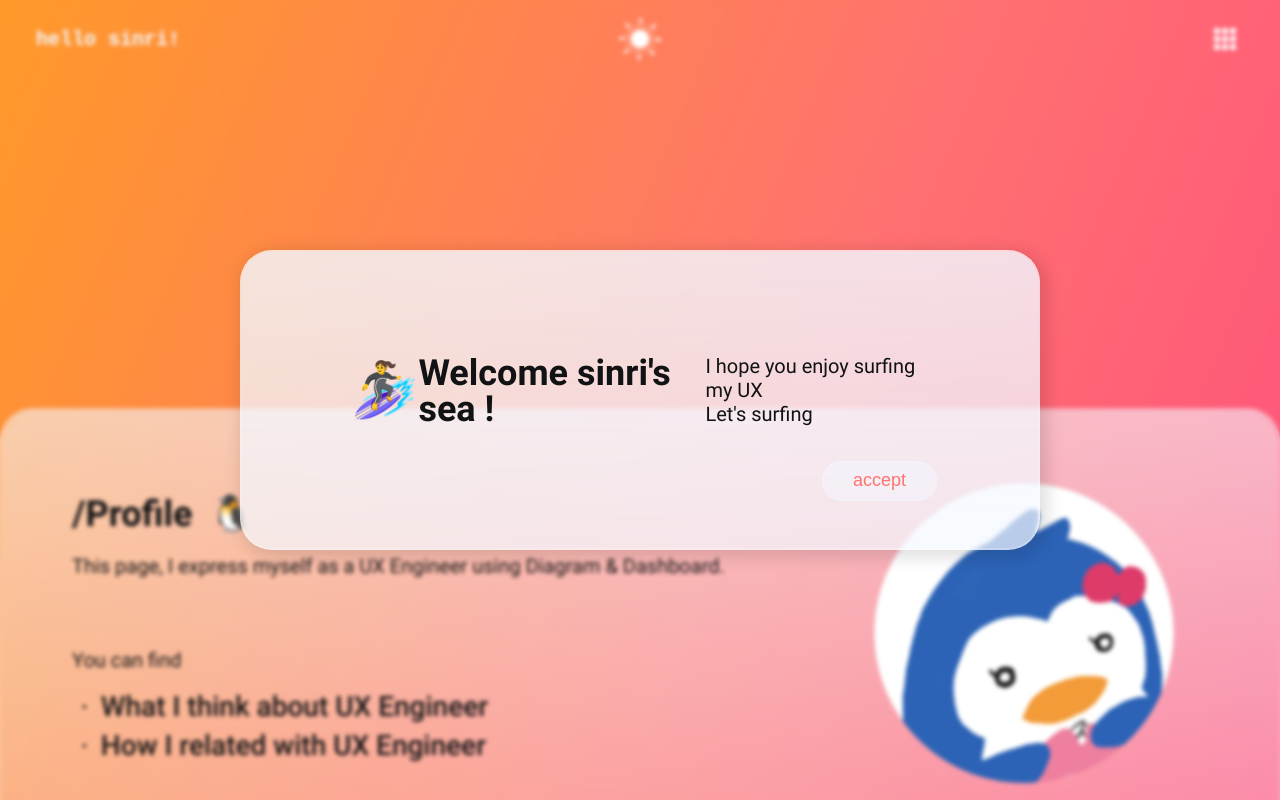
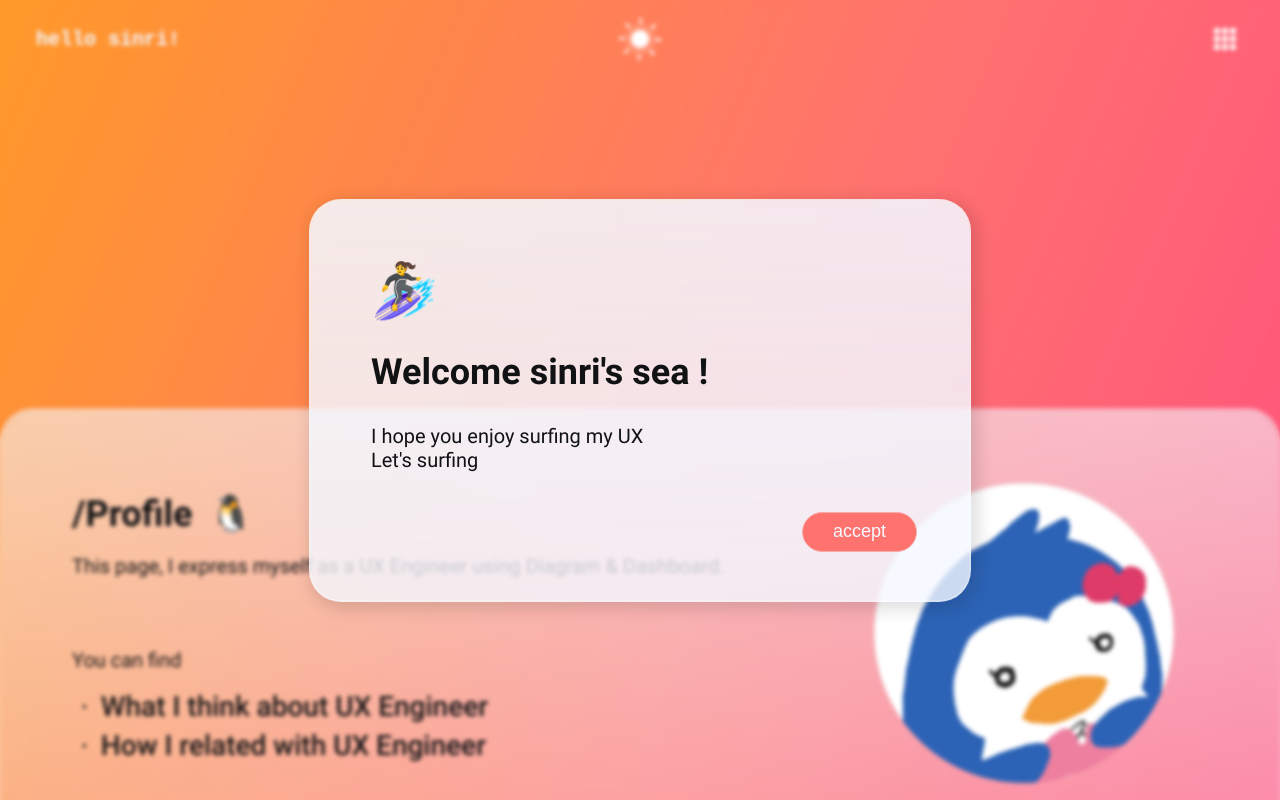
Before and after one commit to sinri0809/sinristory, a React (Create React App) app: page /#/ in a window 1280 px wide. Built offline with nearby package versions, Linux system fonts and the light colour scheme.

Commit message:
fix: popup, icon style
 - delete btn-icon classNames
 - fix popup style
 - fix popup_welcome style
 - reorganize directory

```diff
--- a/src/components/ui/IconButton.tsx
+++ b/src/components/ui/IconButton.tsx
@@ -20,7 +20,7 @@ const IconButton = forwardRef<HTMLButtonElement, IconButtonProps>(
         data-toggle={toggle}
         value={props.value}
         onClick={props.onClick}
-        className={`btn-icon ${props.className}`}
+        className={`btn ${props.className}`}
         {...rest}
       >
         <Icon data={props.data} name={props.name} />
--- a/src/components/ui/Popup.tsx
+++ b/src/components/ui/Popup.tsx
@@ -3,8 +3,8 @@ import React from 'react';
 import GlobalPortal from 'components/container/Portals';
 
 interface Props {
-  width?: number;
-  height?: number;
+  width?: number | string;
+  height?: number | string;
   children: React.ReactNode;
 }
 
@@ -26,8 +26,8 @@ const Popup = (props: Props) => {
 export default Popup;
 
 Popup.defaultProps = {
-  width: 400,
-  height: 300,
+  width: 'auto',
+  height: 'auto',
   onClose: () => {},
 };
 
--- a/src/pages/PagePortfolio.tsx
+++ b/src/pages/PagePortfolio.tsx
@@ -313,7 +313,7 @@ const PagePortfolio = () => {
                 onClick={() => setPopup(!popup)}
               />
               {popup && (
-                <Popup>
+                <Popup width={300} height={200}>
                   <Popup.Content>내용입니다</Popup.Content>
                   <Popup.Footer>
                     <Button
--- a/src/styles/common/_btn.scss
+++ b/src/styles/common/_btn.scss
@@ -1,5 +1,4 @@
-.btn,
-.btn-icon {
+.btn {
   display: inline-flex;
   align-items: center;
   justify-content: center;
--- a/src/styles/common/_icon.scss
+++ b/src/styles/common/_icon.scss
@@ -31,7 +31,7 @@
 }
 
 @mixin btn-state($state) {
-  @at-root [#{$state}] {
+  @at-root .btn[#{$state}] & {
     @content;
   }
 }
@@ -93,6 +93,12 @@
 .icon-like {
   path {
     fill: transparent;
+  }
+
+  @include btn-hover {
+    path {
+      fill: $white101;
+    }
   }
 
   @include btn-active {
--- a/src/styles/components/_popup.scss
+++ b/src/styles/components/_popup.scss
@@ -18,7 +18,6 @@
 
 .popup-wrap {
   position: relative;
-  padding: 1em;
 
   display: flex;
   flex-direction: column;
@@ -26,11 +25,9 @@
   align-items: center;
 
   border-radius: 32px;
-  background-color: rgba(244, 248, 255, 0.7);
+  background-color: $white108;
   border: 2px solid rgba(255, 255, 255, 0.2);
   box-shadow: 4px 4px 16px 4px rgba(0, 0, 0, 0.12);
-  // filter: drop-shadow(0px 4px 8px rgba(0, 0, 0, 0.08));
-  // backdrop-filter: blur(6px);
 
   overflow: hidden;
 
@@ -54,13 +51,18 @@
 // ----------------------------------------------------------------------------------------
 
 .popup-content {
-  flex: 1 1 auto;
+  // flex: 1 1 auto;
   display: flex;
+  width: 100%;
   justify-content: center;
   align-items: center;
+  padding: 2rem;
 }
 
 .popup-footer {
   display: flex;
+  justify-content: center;
+  width: 100%;
   column-gap: 1rem;
+  padding: 2rem;
 }
--- a/src/styles/pages/_home.scss
+++ b/src/styles/pages/_home.scss
@@ -2,18 +2,19 @@
 .popup-home-welcome {
   width: 65.8rem;
   padding-left: 4rem;
-  padding-top: 63px;
   padding-bottom: 28px;
   padding-right: 32px;
-
-  display: flex;
-  flex-direction: column;
-  row-gap: 16px;
-
   color: $black;
 
+  .popup-content {
+    padding-top: 63px;
+    align-items: flex-start;
+    row-gap: 16px;
+    flex-direction: column;
+  }
+
   .popup-footer {
-    align-self: flex-end;
+    justify-content: flex-end;
   }
 
   .emoji {
--- a/src/view/home/popup_welcome.tsx
+++ b/src/view/home/popup_welcome.tsx
@@ -25,7 +25,7 @@ const PopupWelcome = () => {
 
   if (popupOpen) {
     return (
-      <Popup width={800}>
+      <Popup>
         <div className="popup-home-welcome">
           <Popup.Content>
             <strong className="emoji">️🏄‍♀️</strong>
@@ -36,7 +36,7 @@ const PopupWelcome = () => {
             </p>
           </Popup.Content>
           <Popup.Footer>
-            <Button onClick={onClickAccept} text="accept" />
+            <Button color='accent' onClick={onClickAccept} text="accept" />
           </Popup.Footer>
         </div>
       </Popup>
```
Also changed, not shown: src/tools/animation/Animation.tsx (renamed from src/animation/Animation.tsx), src/tools/animation/animationElementScroll.ts (renamed from src/animation/animationElementScroll.ts).
